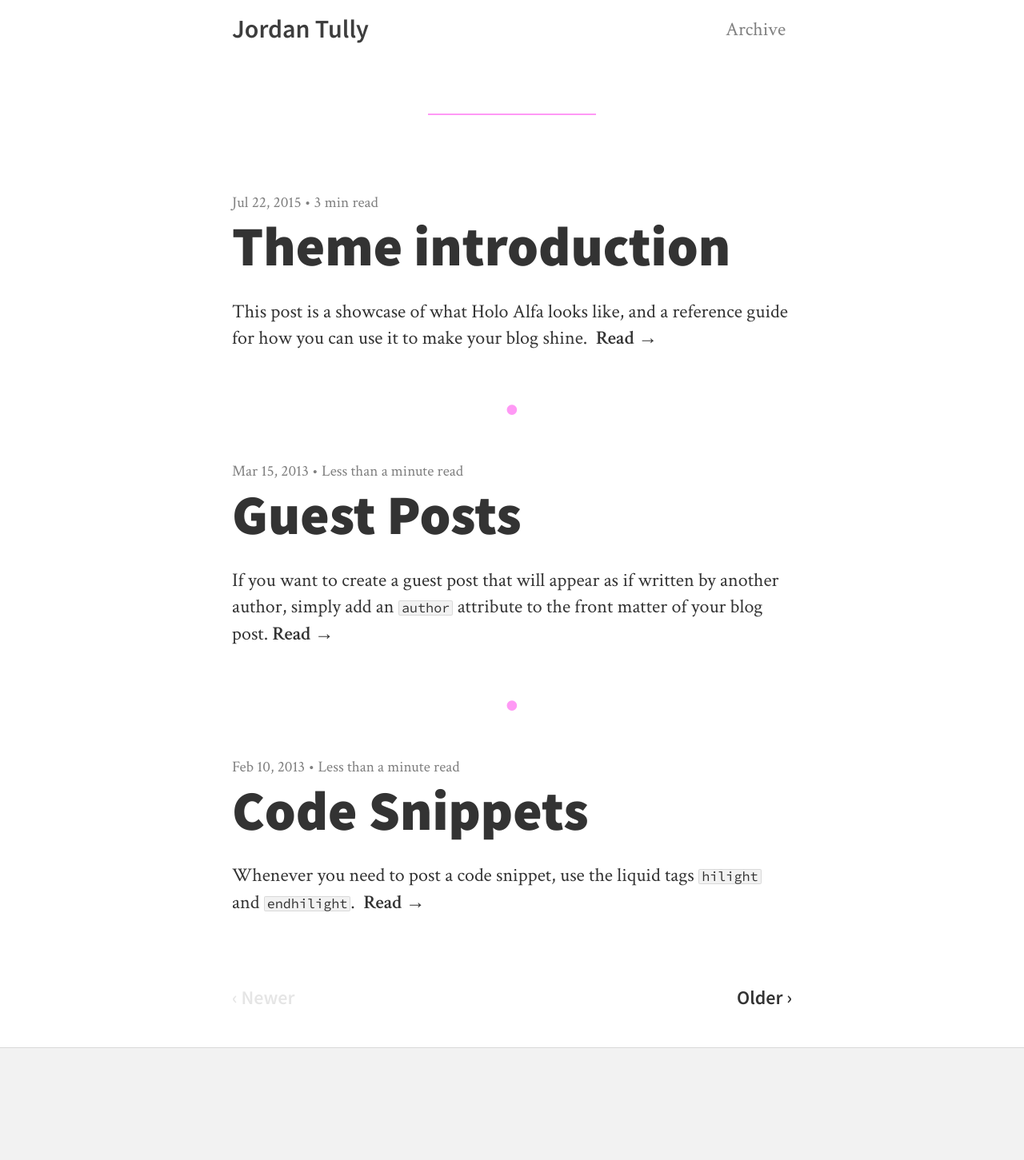
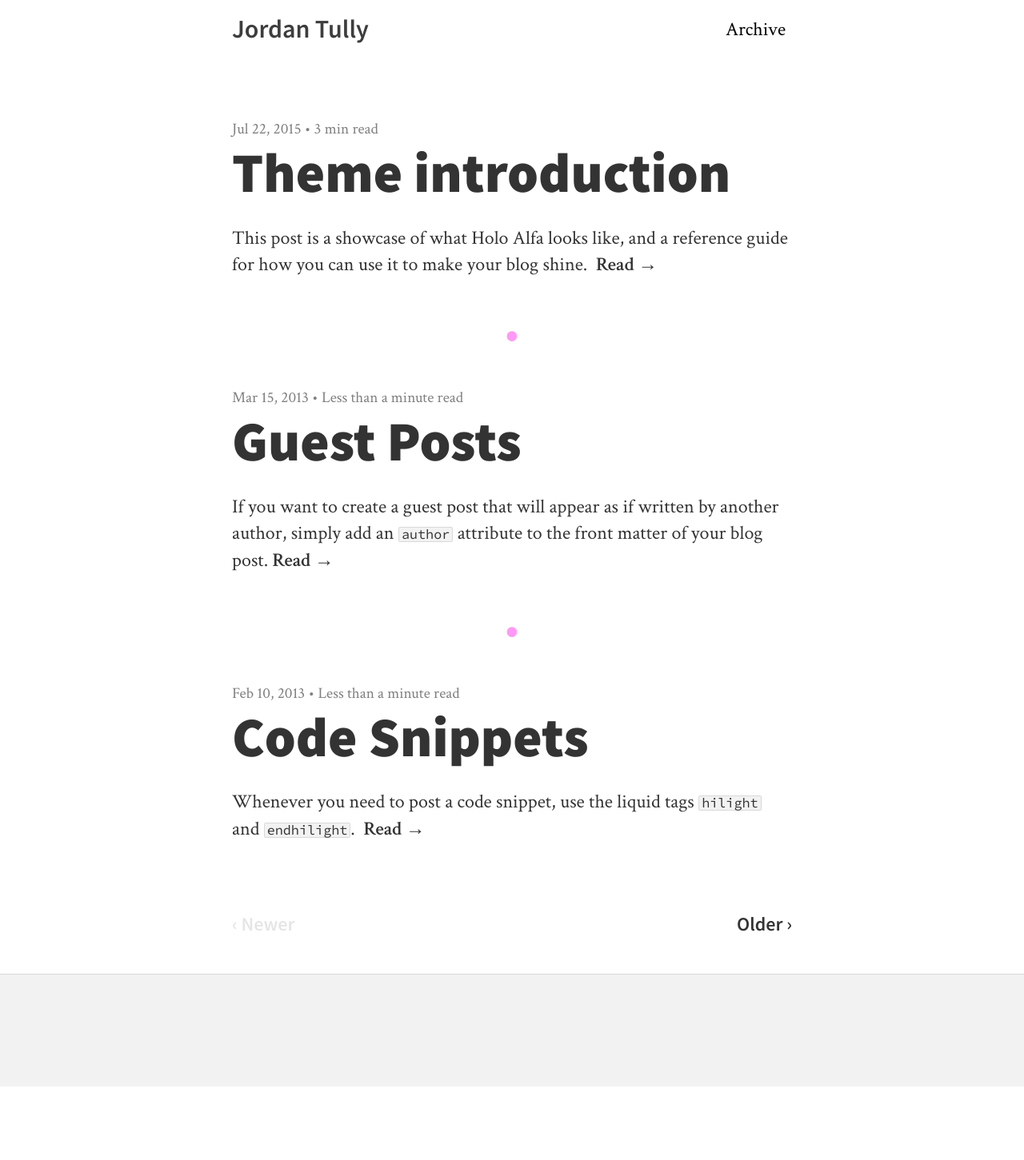
Before and after one commit to Dolichomps/dolichomps.github.io, a Jekyll site: the page built from index.html, in a window 1280 px wide. Shown: the whole page at 80% size. Built offline with Jekyll 4.4.1, drawn with Linux system fonts in a browser that asks for light colours; nearby versions of some CDN libraries; the list of posts is cut into pages by our own code; after the commit the page ends 1359 px from its top, so only the background shows below that.

Commit message:
change colors and hr

```diff
--- a/_includes/header.html
+++ b/_includes/header.html
@@ -11,5 +11,4 @@
   {% if page.home and site.show-subtitle or page.home and site.display-social-icons %}
 {% include subtitle.html %}
   {% endif %}
-  <hr>
 </header>
--- a/css/style.css
+++ b/css/style.css
@@ -363,6 +363,7 @@ footer .inner {
 nav a {
   display: block;
   padding: 5px;
+  color:  rgb({{ site.text-color }});
   text-align: center;
   background-image: none;
   text-decoration: none !important;
```
